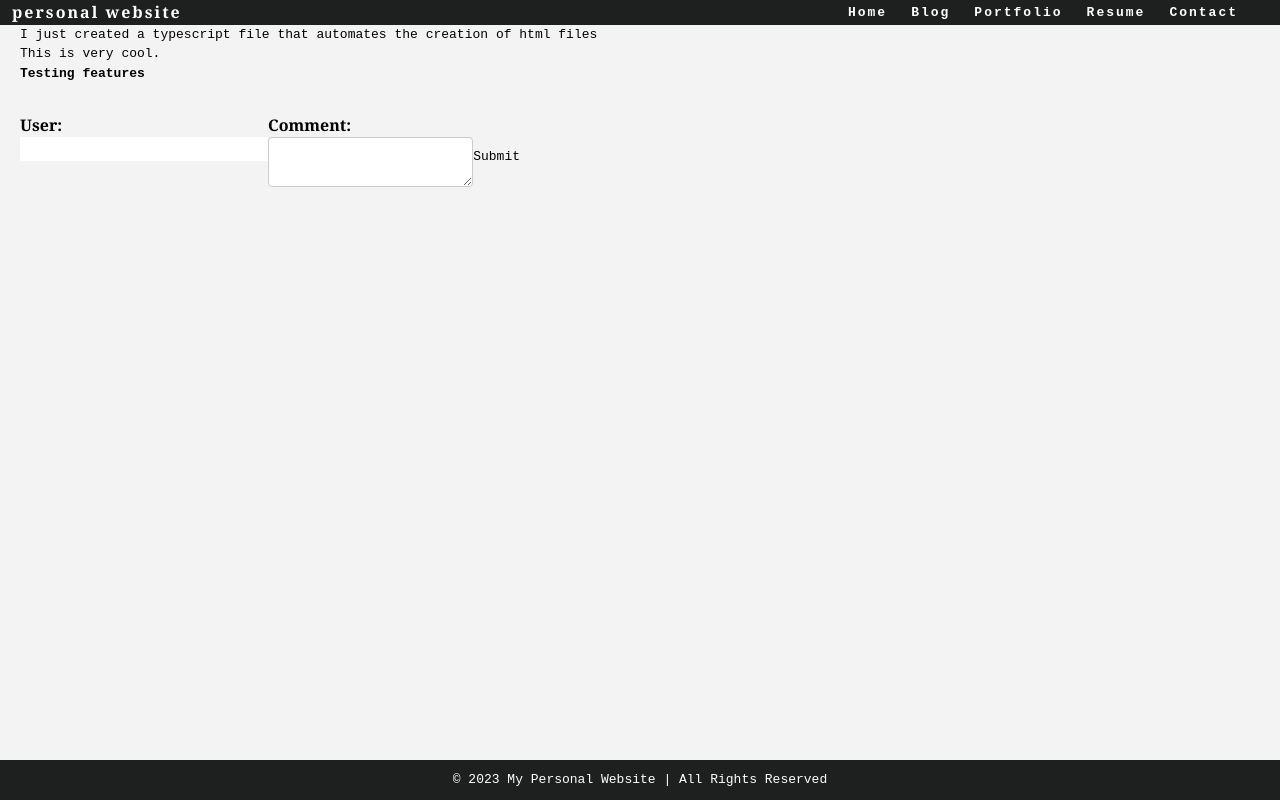
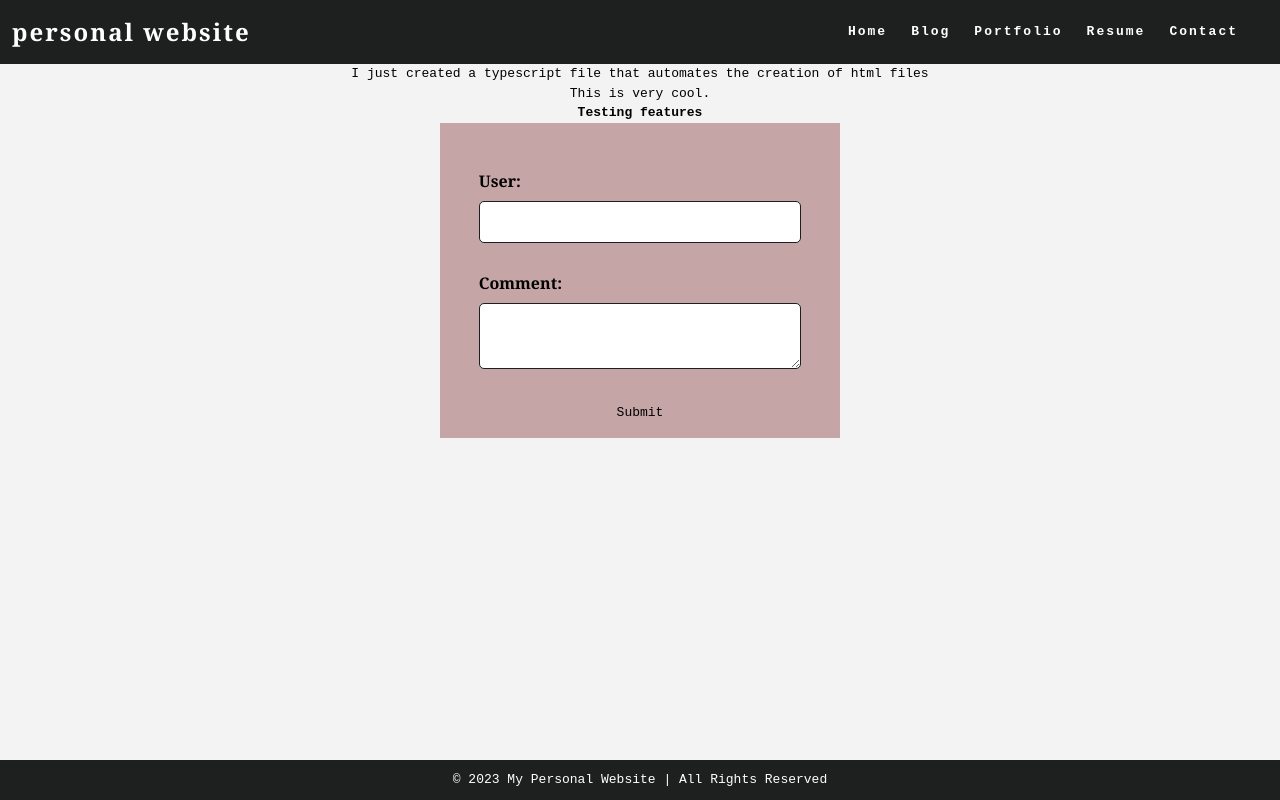
Before and after one commit to hack4impact-calpoly/starter-pack, a website: page blog/test_file.html in a window 1280 px wide. Drawn offline with Linux system fonts and the light colour scheme.

Commit message:
feat: persistent comments, unique comments per blog, better format for comments

```diff
--- a/blog/styles.css
+++ b/blog/styles.css
@@ -1,3 +1,13 @@
+.comment-container {
+    display: flex;
+    flex-direction: column;
+    width: 50%;
+    margin: 0 auto;
+    padding: 1rem;
+    justify-content: center;
+    background-color: rgb(197, 165, 165);
+}
+
 .comment {
     display: flex;
     flex-direction: column;
@@ -10,3 +20,28 @@
     flex-direction: column;
     gap: 1rem;
 }
+
+/* same as .container, tailwind has a default class named container */
+.container_nav {
+    display: flex;
+    justify-content: space-between;
+    align-items: center;
+    text-align: center;
+
+    background-color: var(--cg-black);
+    color: var(--cg-white);
+    padding: 0px 0px;
+}
+
+label {
+    width: 100%;
+}
+
+label > input,
+label > textarea {
+    width: 100%;
+    margin: 0.5rem 0;
+    padding: 0.5rem;
+    border: 1px solid var(--cg-black);
+    border-radius: 5px;
+}
--- a/blog/test_file.html
+++ b/blog/test_file.html
@@ -11,10 +11,10 @@
   </head>
 
   <body>
-    <nav class="navbar">
-      <div class="container">
+    <nav class="navbar w-full">
+      <div class="container_nav w-full py-4">
         <h1 class="logo">
-          <a href="index.html">personal website</a>
+          <a class="text-2xl" href="index.html">personal website</a>
         </h1>
         <ul class="nav-list">
           <li><a href="../index.html">Home</a></li>
@@ -27,7 +27,7 @@
     </nav>
 
     <main class="main">
-      <div>
+      <div class="content">
         <h2>
           I just created a typescript file that automates the creation of html
           files
@@ -41,7 +41,7 @@
       >
         <!-- example -->
         <div class="comments"></div>
-        <form id="comment-form" class="comment-form flex flex-row gap-y-3 mt-5">
+        <form id="comment-form" class="comment-form flex flex-col gap-y-3 mt-5">
           <label for="user"
             >User:
             <input id="user" />
--- a/scripts/comments.js
+++ b/scripts/comments.js
@@ -51,7 +51,6 @@ if (comments) {
             div.innerHTML = "\n            <div class=\"comment-user\">".concat(comment.user, "</div>\n            <div class=\"comment-content\">").concat(comment.content, "</div>\n        ");
             comments.appendChild(div);
             // Clear the form
-            user.value = "";
             content.value = "";
         });
     }
--- a/scripts/comments.ts
+++ b/scripts/comments.ts
@@ -78,8 +78,9 @@ if (comments) {
         `;
             comments.appendChild(div);
 
+            // disable user input after submitting a comment
+            user.disabled = true;
             // Clear the form
-            user.value = "";
             content.value = "";
         });
     }
--- a/styles.css
+++ b/styles.css
@@ -262,7 +262,6 @@ textarea {
 
 /* Add some spacing to the form */
 form {
-    width: 500px;
     margin: 0 auto;
 }
 
```
Also changed, not shown: blog/template.html (+5 -5 lines), blog/test_file_2.html (+5 -5 lines), output.css.
